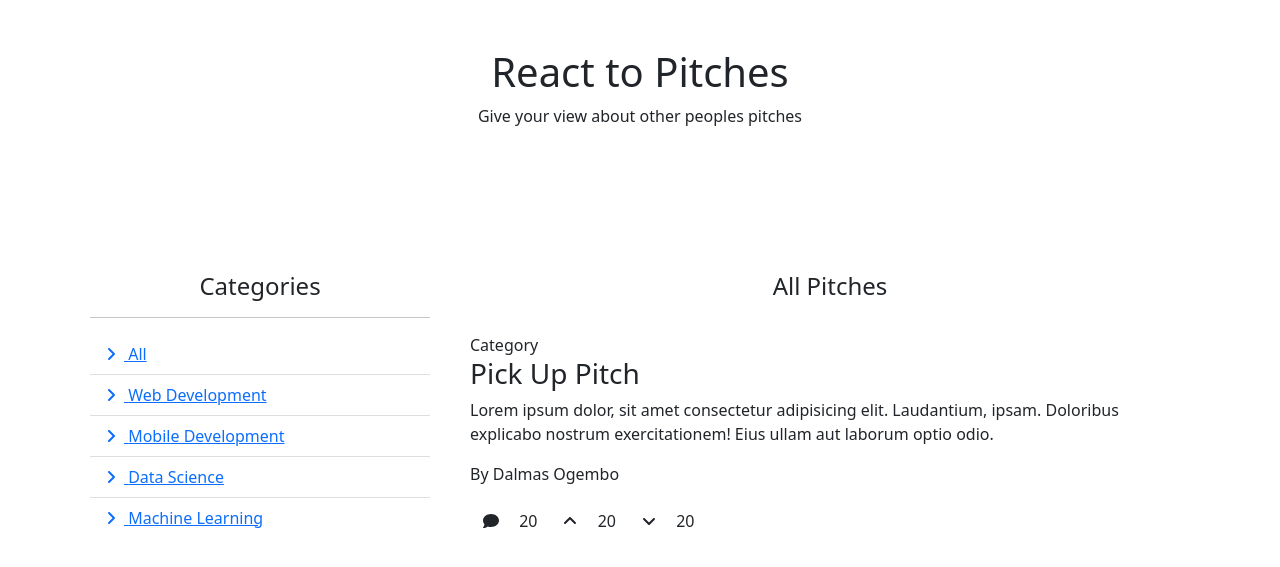
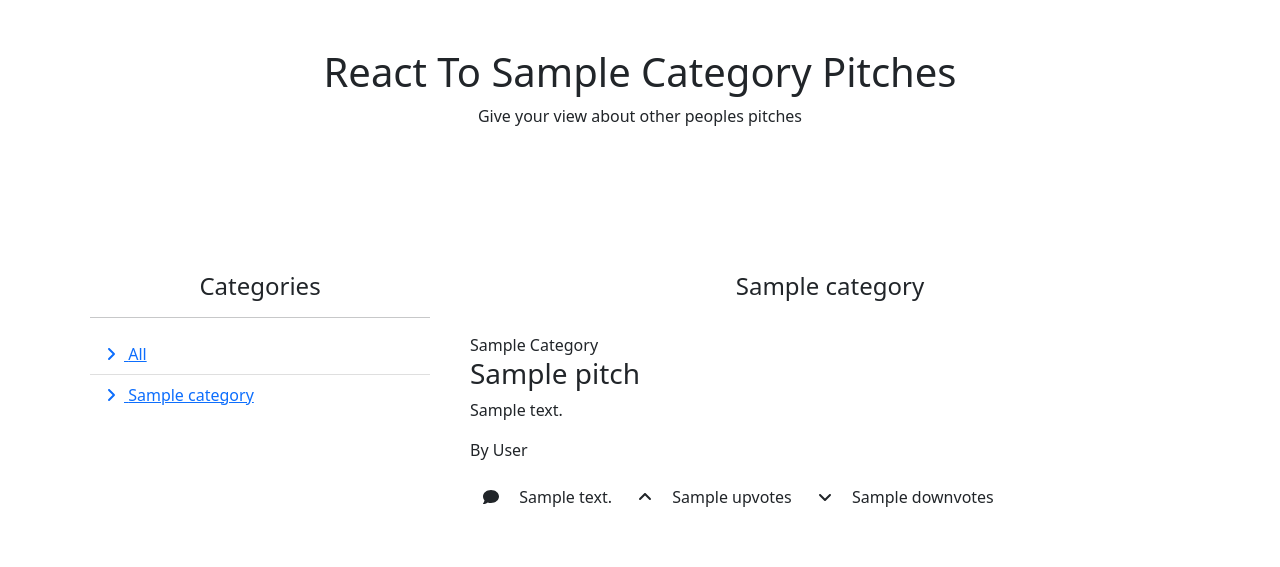
Before and after one commit to JamesMusembi/Flask-IP3, a Flask app: template app/templates/pages/category.html in a window 1280 px wide. Shown: the part 72-639 px from the top of the page. Run offline with Flask 2, Linux system fonts and the light colour scheme; the template is opened without the code that fills it: most values are stand-ins (such as "Sample title", 1, 10 or a date in 2020); parts of the project's set-up code (start-up, migrations or seed data) failed here and were passed over; some libraries are stand-ins or nearby versions.

Commit message:
categories

```diff
--- a/app/templates/pages/category.html
+++ b/app/templates/pages/category.html
@@ -4,8 +4,8 @@
 
 <div class="custom-banner">
   <div class="container py-2 py-md-5">
-    <h1 class="text-center">React to Pitches</h1>
-    <p class="text-center">Give your view about other peoples pitches</p>
+    <h1 class="text-center text-capitalize">React to {{category.name}} Pitches</h1>
+    <p class=" text-center">Give your view about other peoples pitches</p>
   </div>
 </div>
 
@@ -20,99 +20,33 @@
           <hr>
           <ul class="list-group list-group-flush">
             <li class="list-group-item custom-item">
-              <a href="#">
+              <a href="{{ url_for('main.index') }}">
                 <i class="fas fa-angle-right me-2"></i>
                 <span>All</span>
               </a>
             </li>
+            {% for category in categories %}
             <li class="list-group-item custom-item">
-              <a href="#">
+              <a href="{{ url_for('main.category_view', category_id=category.id) }}">
                 <i class="fas fa-angle-right me-2"></i>
-                <span>Web Development</span>
+                <span>{{category.name}}</span>
               </a>
             </li>
-            <li class="list-group-item custom-item">
-              <a href="#">
-                <i class="fas fa-angle-right me-2"></i>
-                <span>Mobile Development</span>
-              </a>
-            </li>
-            <li class="list-group-item custom-item">
-              <a href="#">
-                <i class="fas fa-angle-right me-2"></i>
-                <span>Data Science</span>
-              </a>
-            </li>
-            <li class="list-group-item custom-item">
-              <a href="#">
-                <i class="fas fa-angle-right me-2"></i>
-                <span>Machine Learning</span>
-              </a>
-            </li>
+            {% endfor %}
           </ul>
         </div>
       </div>
     </div>
 
     <div class="col-md-8 mb-3">
+
       <div class="custom-card p-2 position-relative mb-3">
-        <h4 class="text-center p-0 m-0">All Pitches</h4>
+        <h4 class="text-center p-0 m-0">{{category.name}}</h4>
       </div>
       <div class="">
-        <div class="custom-card p-2 position-relative">
+        {% include './components/pitcheslist.html' %}
+      </div>
 
-          <div class="custom-card-header">
-            <p class="m-0 p-0 text-capitalize">
-              category
-            </p>
-            <h3 class="">Pick Up Pitch</h3>
-          </div>
-          <div class="custom-card-body">
-            <p>
-              Lorem ipsum dolor, sit amet consectetur adipisicing elit. Laudantium, ipsam. Doloribus explicabo
-              nostrum
-              exercitationem! Eius ullam aut laborum optio odio.
-            </p>
-            <div>
-              By Dalmas Ogembo
-            </div>
-          </div>
-          <div class="custom-card-footer d-flex mt-3">
-            <div class="action">
-              <button class="btn outline-none border-none shadow-none">
-                <span>
-                  <i class="fa-solid fa-comment"></i>
-                </span>
-                <span class="ms-3">
-                  20
-                </span>
-              </button>
-            </div>
-            <div class="action">
-              <button class="btn outline-none border-none shadow-none">
-                <span>
-                  <i class="fa-solid fa-angle-up"></i>
-                </span>
-                <span class="ms-3">
-                  20
-                </span>
-              </button>
-
-            </div>
-            <div class="action">
-              <button class="btn outline-none border-none shadow-none">
-                <span>
-                  <i class="fa-solid fa-angle-down"></i>
-                </span>
-                <span class="ms-3">
-                  20
-                </span>
-              </button>
-            </div>
-          </div>
-
-        </div>
-      </div>
     </div>
 
   </div>
```
